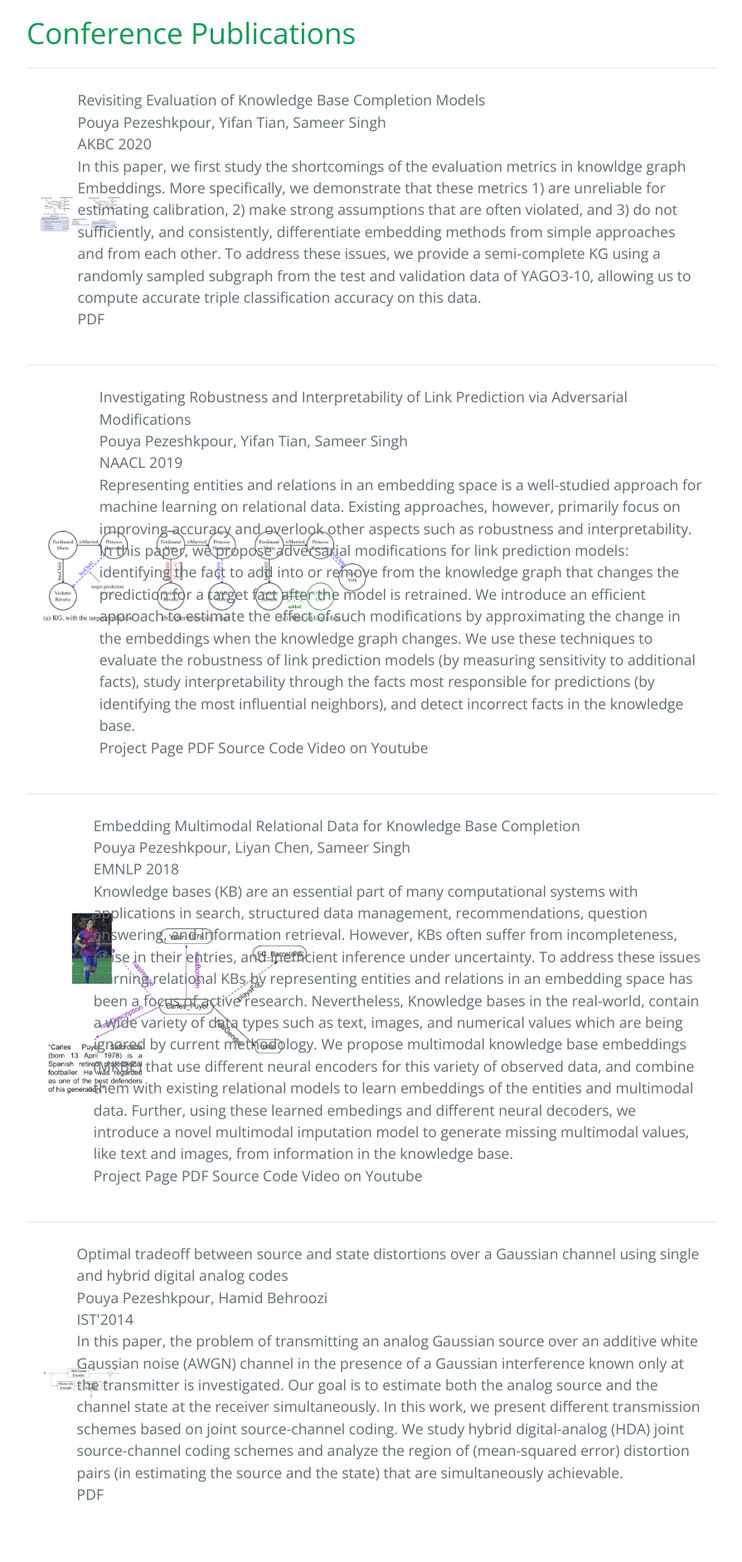
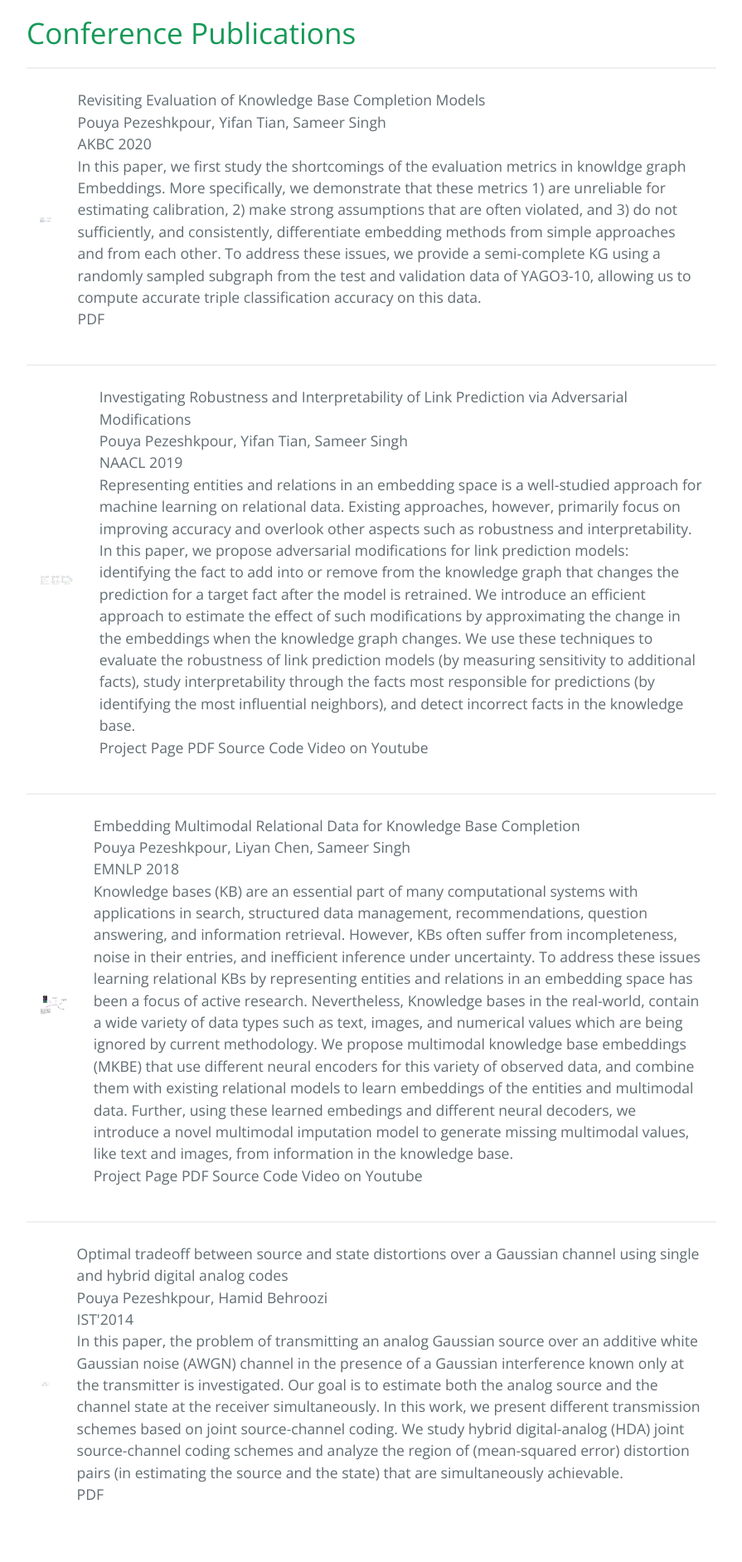
Before and after one commit to pouyapez/pouyapez.github.io, a Jekyll site: the page built from index.md, in a window 1280 px wide. Shown: the part 1706-3589 px from the top of the page at 83% size, without its empty margins (192-1087 px from the left). Built offline with Jekyll 4.4.1, drawn with Linux system fonts in a browser that asks for light colours.

Commit message:
Update jekyll-theme-cayman.scss

```diff
--- a/_sass/jekyll-theme-cayman.scss
+++ b/_sass/jekyll-theme-cayman.scss
@@ -200,7 +200,7 @@ a {
   }
 
   img {
-    max-width: 1000%;
+    max-width: 100%;
   }
 
   h1,
```
